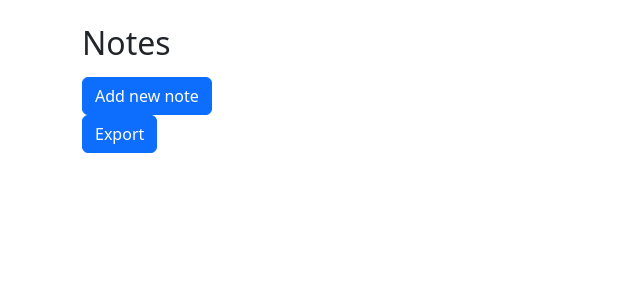
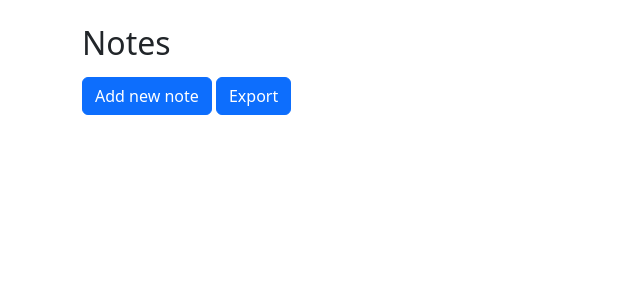
Before and after one commit to UbadeAkkad/mainsite, a Django app: page /notes/ in a window 1280 px wide. Shown: the part 62-362 px from the top of the page, without its empty margins (0-640 px from the left). Run offline with Django 4.2, Linux system fonts and the light colour scheme; the visitor is signed in with stand-in values (Sample User, id 1); data that the repository does not hold is empty; some libraries are stand-ins or nearby versions.

Commit message:
Update note_list.html

```diff
--- a/notes/templates/notes/note_list.html
+++ b/notes/templates/notes/note_list.html
@@ -1,7 +1,7 @@
 {% extends 'home/main.html' %}
 {% block content %}
 <h2 style="margin-bottom: 15px">Notes</h2>
-    <div class="col-md-2 grid-col">
+    <div class="col-md-3 grid-col">
         <a href="{% url 'createnote' %}" class="btn btn-primary">Add new note</a>
         {% if notes %}
         <a href="{% url 'exportnotes' %}" class="btn btn-primary">Export</a>
```
